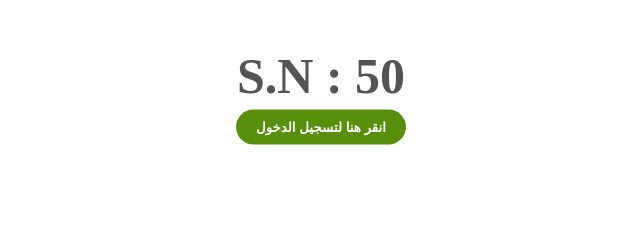
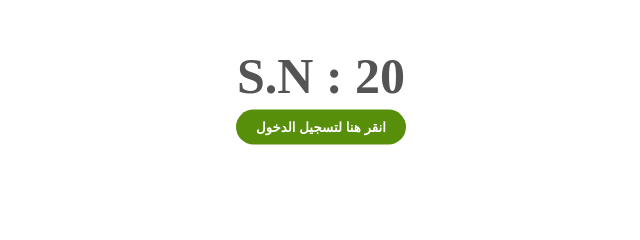
Before and after one commit to ALEmadTransport/account_20, a plain HTML site: page index.html in a window 1280 px wide. Shown: the part 273-513 px from the top of the page, 319-959 px from the left. Drawn offline with Linux system fonts and the light colour scheme.

Commit message:
Update index.html

```diff
--- a/index.html
+++ b/index.html
@@ -49,7 +49,7 @@
 
 <body>
     <img src="background.png" alt="">
-    <span class="sn-label">S.N : 50</span>
+    <span class="sn-label">S.N : 20</span>
     <br>
     <br>
     <br>
```
